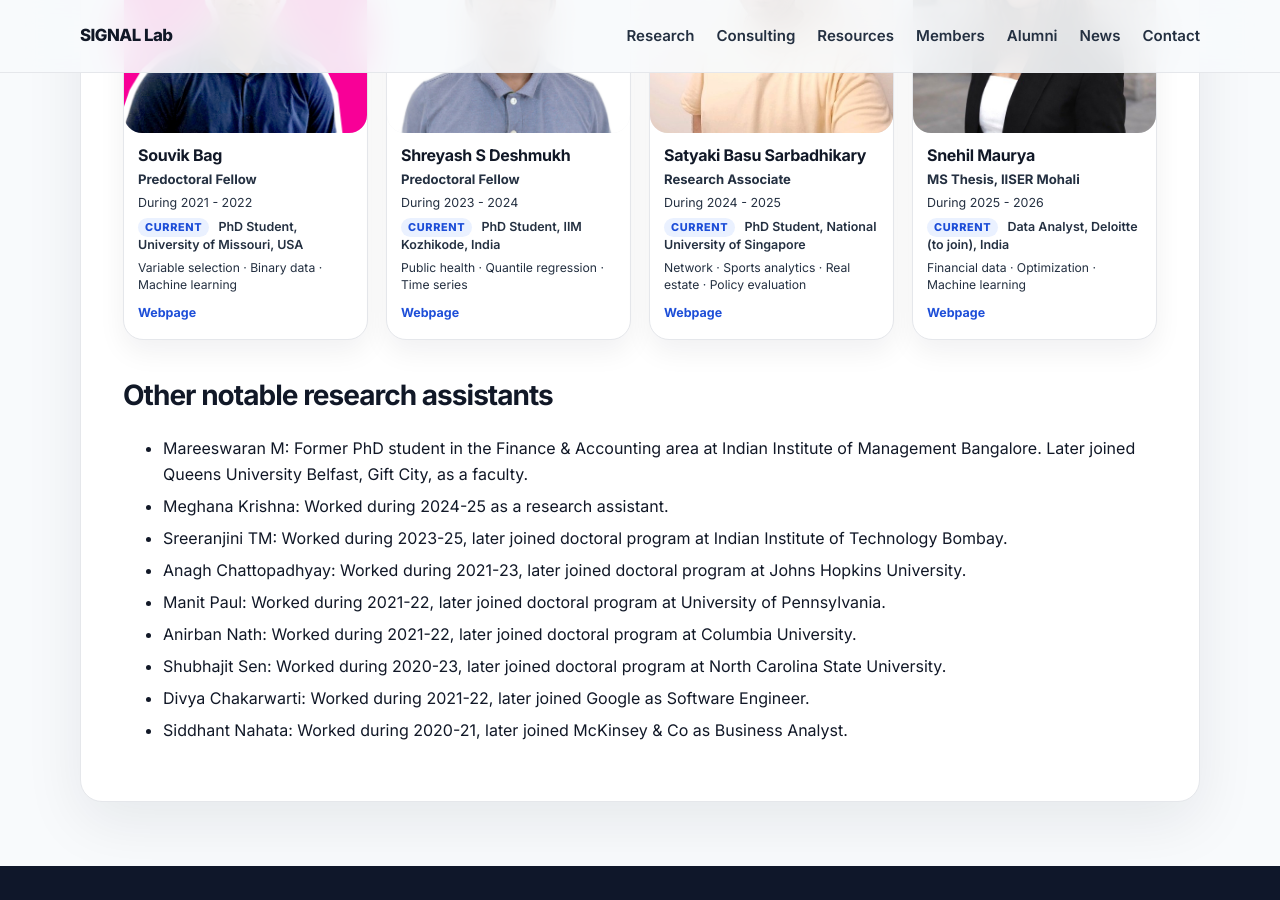
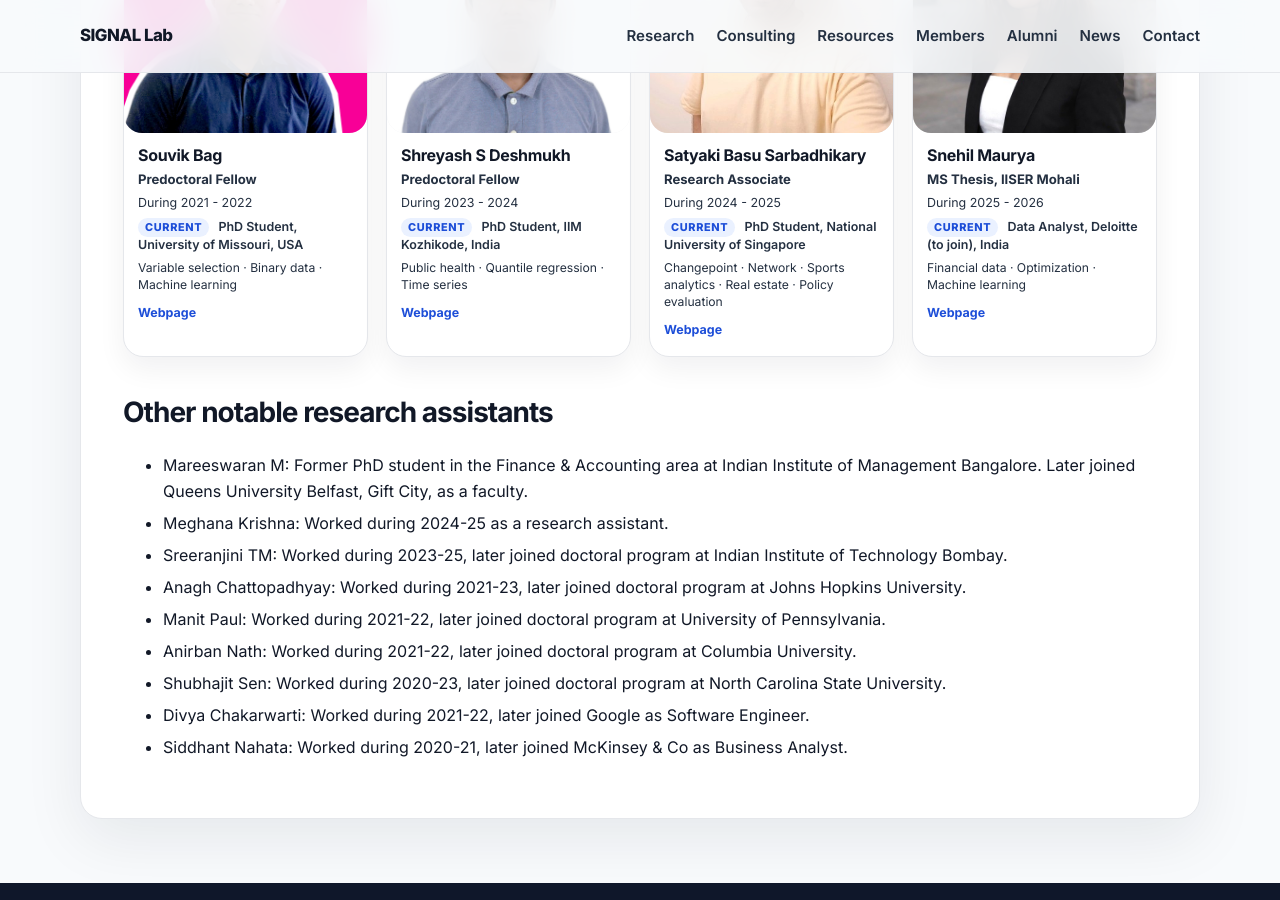
Before and after one commit to soudeepd/soudeeps-research-group, a Jekyll site: the page built from docs/_pages/alumni.md, in a window 1280 px wide and 900 px high, scrolled down 1790 px. Built offline with Jekyll 4.4.1, drawn with Linux system fonts in a browser that asks for light colours.

Commit message:
Update alumni.yml

```diff
--- a/docs/_data/alumni.yml
+++ b/docs/_data/alumni.yml
@@ -75,7 +75,7 @@
   role: Research Associate
   period: During 2024 - 2025
   current: PhD Student, National University of Singapore
-  themes: Network · Sports analytics · Real estate · Policy evaluation
+  themes: Changepoint · Network · Sports analytics · Real estate · Policy evaluation
   webpage: "https://www.linkedin.com/in/satyaki-basu-sarbadhikary-2401a5234/"
 
 - id: snehil-maurya
```
